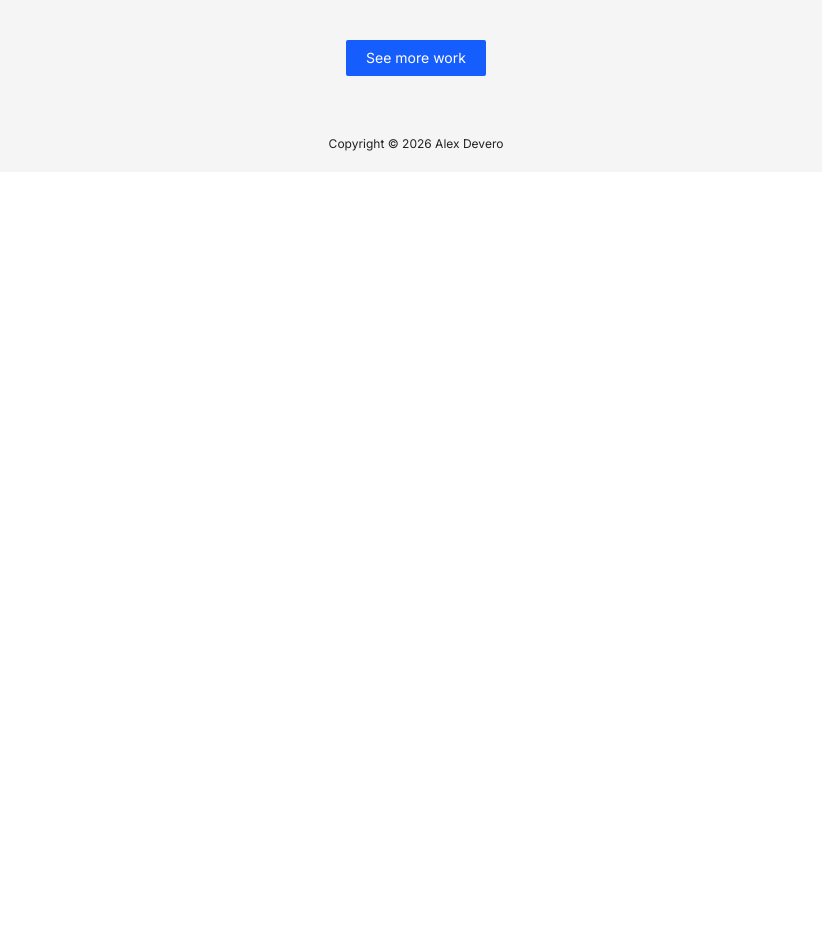
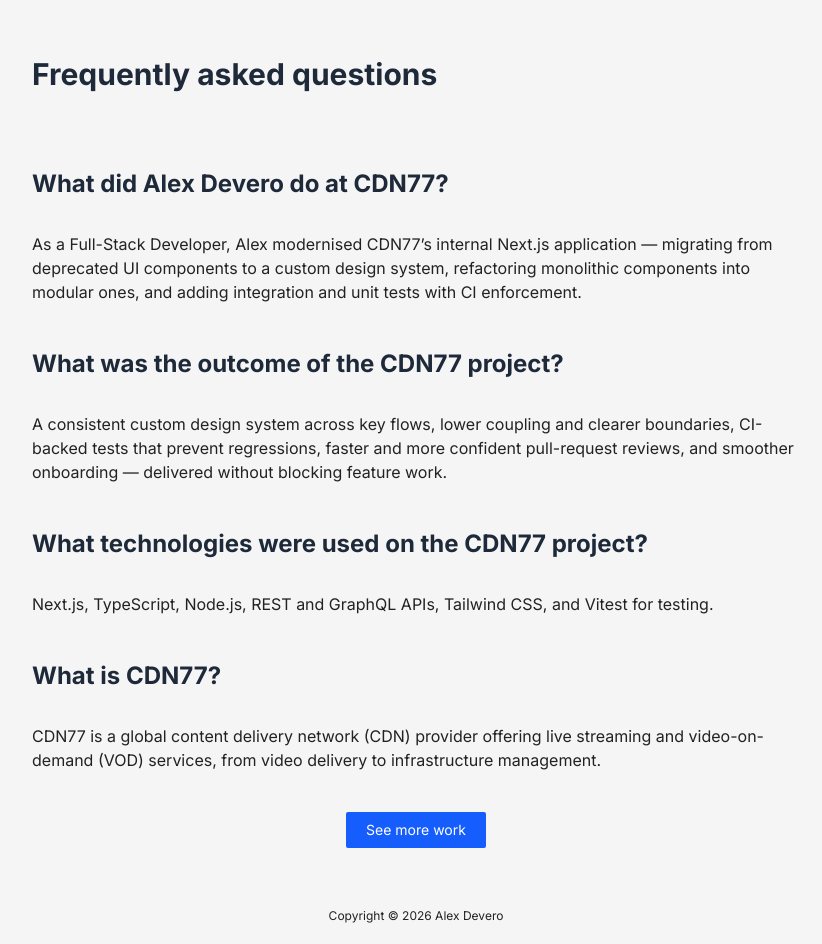
Before and after one commit to alexdevero/alex-devero-website-nextjs, a Next.js app: page /case-study/cdn77 in a window 1280 px wide. Shown: the part 1820-2764 px from the top of the page, without its empty margins (224-1046 px from the left). Before the commit the page ends 1992 px from the top, so only its background shows below. Built offline with nearby package versions, Linux system fonts and the light colour scheme; no server answers; some icons are missing; what next-recaptcha-v3 would draw is missing.

Commit message:
feat: optimise case study pages for ai search

```diff
--- /dev/null
+++ b/src/components/Pages/CaseStudy/CaseStudyFaq.tsx
@@ -0,0 +1,26 @@
+import type { FC } from 'react'
+
+import { JsonLd } from '@/components/JsonLd/JsonLd'
+import { Typography } from '@/components/Typography'
+import { type FaqItem, getFaqPageJsonLd } from '@/constants/metadata'
+
+// Renders a case study's FAQ as both visible Q&A and FAQPage JSON-LD from a
+// single item list, so the structured data always matches the page.
+export const CaseStudyFaq: FC<{ items: FaqItem[] }> = ({ items }) => (
+  <section className="flex flex-col gap-3">
+    <JsonLd data={getFaqPageJsonLd(items)} />
+
+    <Typography as="h2" variant="h3">
+      Frequently asked questions
+    </Typography>
+
+    {items.map(item => (
+      <div key={item.question}>
+        <Typography as="h3" centered={false} className="mb-1" variant="h4">
+          {item.question}
+        </Typography>
+        <Typography>{item.answer}</Typography>
+      </div>
+    ))}
+  </section>
+)
--- a/src/components/Pages/CaseStudy/Cdn77/Cdn77CaseStudyPage.tsx
+++ b/src/components/Pages/CaseStudy/Cdn77/Cdn77CaseStudyPage.tsx
@@ -6,10 +6,34 @@ import { JsonLd } from '@/components/JsonLd/JsonLd'
 import { List } from '@/components/List/List'
 import { Tag } from '@/components/Tag/Tag'
 import { Typography } from '@/components/Typography'
-import { getBreadcrumbJsonLd, getCaseStudyJsonLd } from '@/constants/metadata'
+import { type FaqItem, getBreadcrumbJsonLd, getCaseStudyJsonLd } from '@/constants/metadata'
 import { routes } from '@/constants/router'
 
+import { CaseStudyFaq } from '../CaseStudyFaq'
 import { getWorkDuration } from './utils'
+
+const faqItems: FaqItem[] = [
+  {
+    question: 'What did Alex Devero do at CDN77?',
+    answer:
+      'As a Full-Stack Developer, Alex modernised CDN77’s internal Next.js application — migrating from deprecated UI components to a custom design system, refactoring monolithic components into modular ones, and adding integration and unit tests with CI enforcement.',
+  },
+  {
+    question: 'What was the outcome of the CDN77 project?',
+    answer:
+      'A consistent custom design system across key flows, lower coupling and clearer boundaries, CI-backed tests that prevent regressions, faster and more confident pull-request reviews, and smoother onboarding — delivered without blocking feature work.',
+  },
+  {
+    question: 'What technologies were used on the CDN77 project?',
+    answer:
+      'Next.js, TypeScript, Node.js, REST and GraphQL APIs, Tailwind CSS, and Vitest for testing.',
+  },
+  {
+    question: 'What is CDN77?',
+    answer:
+      'CDN77 is a global content delivery network (CDN) provider offering live streaming and video-on-demand (VOD) services, from video delivery to infrastructure management.',
+  },
+]
 
 export const Cdn77CaseStudyPage = () => (
   <DefaultLayout>
@@ -143,6 +167,8 @@ export const Cdn77CaseStudyPage = () => (
         </Typography>
       </article>
 
+      <CaseStudyFaq items={faqItems} />
+
       <Cta className="my-4!" ctaText="See more work" ctaUrl={routes.work} />
     </div>
   </DefaultLayout>
--- a/src/components/Pages/CaseStudy/Digitoo/DigitooCaseStudyPage.tsx
+++ b/src/components/Pages/CaseStudy/Digitoo/DigitooCaseStudyPage.tsx
@@ -6,10 +6,28 @@ import { JsonLd } from '@/components/JsonLd/JsonLd'
 import { List } from '@/components/List/List'
 import { Tag } from '@/components/Tag/Tag'
 import { Typography } from '@/components/Typography'
-import { getBreadcrumbJsonLd, getCaseStudyJsonLd } from '@/constants/metadata'
+import { type FaqItem, getBreadcrumbJsonLd, getCaseStudyJsonLd } from '@/constants/metadata'
 import { routes } from '@/constants/router'
 
+import { CaseStudyFaq } from '../CaseStudyFaq'
 import { getWorkDuration } from '../Cdn77/utils'
+
+const faqItems: FaqItem[] = [
+  {
+    question: 'What did Alex Devero do at Digitoo?',
+    answer:
+      'Alex migrated Digitoo’s React MVP to a server-rendered Next.js platform, replaced Material-UI with Tailwind CSS, built a reusable component library, and added frontend tests — turning an MVP into a scalable, customer-facing product.',
+  },
+  {
+    question: 'What was the outcome of the Digitoo project?',
+    answer:
+      'Improved performance and maintainability, 7 major features delivered, 40+ clients onboarded through the platform, and fewer production bugs thanks to test coverage.',
+  },
+  {
+    question: 'What technologies were used on the Digitoo project?',
+    answer: 'Next.js, TypeScript, Tailwind CSS, and an Nx monorepo.',
+  },
+]
 
 export const DigitooCaseStudyPage = () => (
   <DefaultLayout>
@@ -139,6 +157,8 @@ export const DigitooCaseStudyPage = () => (
         />
       </article>
 
+      <CaseStudyFaq items={faqItems} />
+
       <Cta className="my-4!" ctaText="See more work" ctaUrl={routes.work} />
     </div>
   </DefaultLayout>
--- a/src/components/Pages/CaseStudy/Persoo/PersooCaseStudyPage.tsx
+++ b/src/components/Pages/CaseStudy/Persoo/PersooCaseStudyPage.tsx
@@ -8,10 +8,33 @@ import { JsonLd } from '@/components/JsonLd/JsonLd'
 import { List } from '@/components/List/List'
 import { Tag } from '@/components/Tag/Tag'
 import { Typography } from '@/components/Typography'
-import { getBreadcrumbJsonLd, getCaseStudyJsonLd } from '@/constants/metadata'
+import { type FaqItem, getBreadcrumbJsonLd, getCaseStudyJsonLd } from '@/constants/metadata'
 import { routes } from '@/constants/router'
 
+import { CaseStudyFaq } from '../CaseStudyFaq'
 import { getWorkDuration } from '../Cdn77/utils'
+
+const faqItems: FaqItem[] = [
+  {
+    question: 'What did Alex Devero do at Persoo?',
+    answer:
+      'Alex joined Persoo as a frontend developer and later became a co-founder. He rebuilt the search widget and recommendation carousels with modern JavaScript, removed jQuery, formalised implementation practices, mentored the team, and contributed to product strategy.',
+  },
+  {
+    question: 'Was Alex Devero a co-founder of Persoo?',
+    answer:
+      'Yes. Alex joined as a frontend developer and, after about two years, became an officially registered co-founder, helping shape product direction until he sold his share on leaving.',
+  },
+  {
+    question: 'What was the outcome of the Persoo project?',
+    answer:
+      'Faster, more reliable search and recommendation UIs, a modern jQuery-free codebase, reduced delivery time, and a stronger team. Persoo was later acquired by Luigi’s Box in a multi-million-euro deal in early 2024.',
+  },
+  {
+    question: 'What technologies were used on the Persoo project?',
+    answer: 'JavaScript (ES6+), HTML, and CSS — migrating away from a legacy jQuery stack.',
+  },
+]
 
 export const PersooCaseStudyPage: FC = () => (
   <DefaultLayout>
@@ -157,6 +180,8 @@ export const PersooCaseStudyPage: FC = () => (
         </Typography>
       </article>
 
+      <CaseStudyFaq items={faqItems} />
+
       <Cta className="my-4!" ctaText="See more work" ctaUrl={routes.work} />
     </div>
   </DefaultLayout>
--- a/src/components/Pages/CaseStudy/Supernova/SupernovaCaseStudyPage.tsx
+++ b/src/components/Pages/CaseStudy/Supernova/SupernovaCaseStudyPage.tsx
@@ -8,10 +8,33 @@ import { JsonLd } from '@/components/JsonLd/JsonLd'
 import { List } from '@/components/List/List'
 import { Tag } from '@/components/Tag/Tag'
 import { Typography } from '@/components/Typography'
-import { getBreadcrumbJsonLd, getCaseStudyJsonLd } from '@/constants/metadata'
+import { type FaqItem, getBreadcrumbJsonLd, getCaseStudyJsonLd } from '@/constants/metadata'
 import { routes } from '@/constants/router'
 
+import { CaseStudyFaq } from '../CaseStudyFaq'
 import { getWorkDuration } from '../Cdn77/utils'
+
+const faqItems: FaqItem[] = [
+  {
+    question: 'What did Alex Devero do at Supernova?',
+    answer:
+      'As an early frontend & React developer, Alex built the React/TypeScript MVP from scratch, architected a scalable frontend structure, and delivered design-to-code features from Sketch files — working directly with the CEO on architecture and product direction.',
+  },
+  {
+    question: 'What was the outcome of the Supernova project?',
+    answer:
+      'A functional MVP that supported early users and investors and set the architecture for the product’s growth. Supernova became the first Czech startup accepted into Y Combinator (Winter 2019) and raised a $4.8M seed round in 2022.',
+  },
+  {
+    question: 'What technologies were used on the Supernova project?',
+    answer: 'React, TypeScript, and SCSS/Sass.',
+  },
+  {
+    question: 'What is Supernova?',
+    answer:
+      'Supernova is a Prague-founded design-to-code automation platform that converts design files into production-ready code. It was the first Czech startup accepted into Y Combinator (2019).',
+  },
+]
 
 export const SupernovaCaseStudyPage: FC = () => (
   <DefaultLayout>
@@ -153,6 +176,8 @@ export const SupernovaCaseStudyPage: FC = () => (
         </Typography>
       </article>
 
+      <CaseStudyFaq items={faqItems} />
+
       <Cta className="my-4!" ctaText="See more work" ctaUrl={routes.work} />
     </div>
   </DefaultLayout>
```
